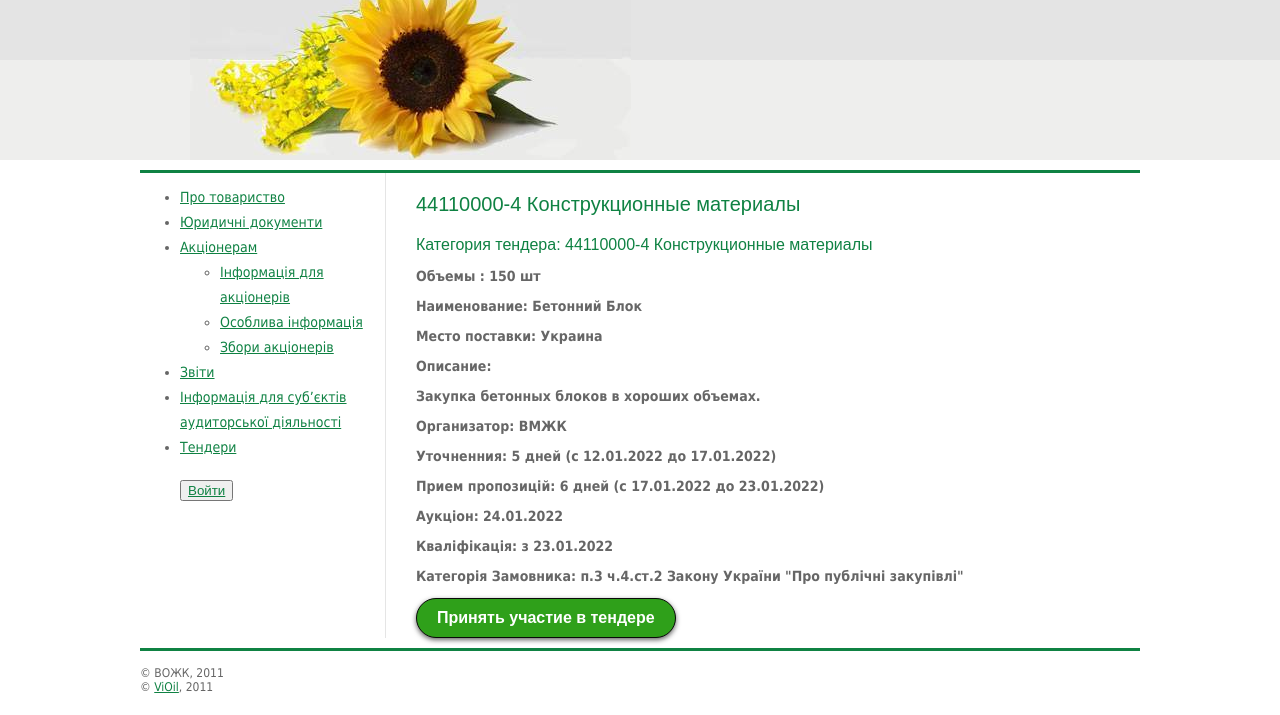
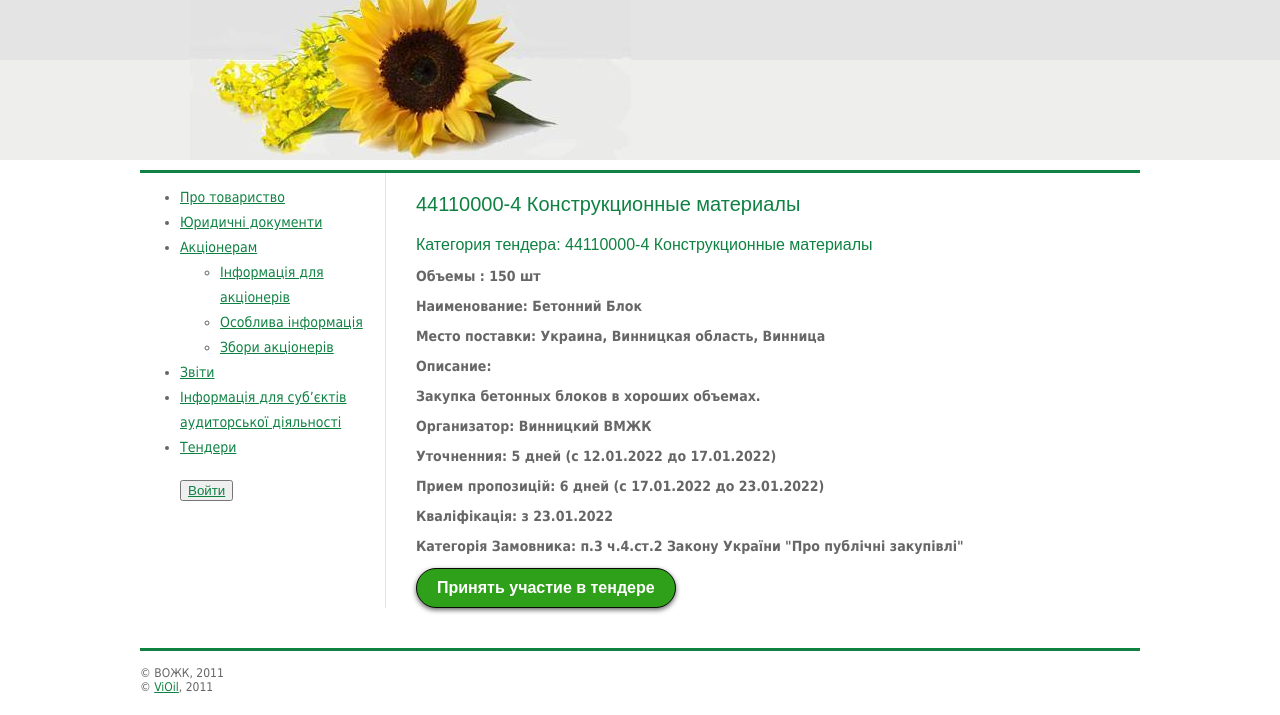
Before and after one commit to VMZHK/vmzk.github.io, a plain HTML site: page tender5.html in a window 1280 px wide. Shown: the part 85-800 px from the top of the page. Drawn offline with Linux system fonts and the light colour scheme.

Commit message:
Update tender5.html

```diff
--- a/tender5.html
+++ b/tender5.html
@@ -84,13 +84,12 @@ ul.main-menu li.a { color:#81669c; }
 <h2>Категория тендера: 44110000-4 Конструкционные материалы</h2>
 <h3>Объемы :  150 шт</h3>
 <h3>Наименование: Бетонний Блок</h3>
-<h3>Место поставки: Украина</h3>
+<h3>Место поставки: Украина, Винницкая область, Винница</h3>
 <h3> Описание:</h3>
 <h3>Закупка бетонных блоков в хороших объемах.  </h3>
-<h3>Организатор: ВМЖК</h3>
+<h3>Организатор: Винницкий ВМЖК</h3>
 <h3>Уточненния: 5 дней (с 12.01.2022 до 17.01.2022)</h3>
 <h3>Прием пропозицій: 6 дней (с 17.01.2022 до 23.01.2022)</h3>
-<h3>Аукціон: 24.01.2022</h3>
 <h3>Кваліфікація: з 23.01.2022</h3>
 <h3>Категорія Замовника: п.3 ч.4.ст.2 Закону України "Про публічні закупівлі"</h3>
 
```
